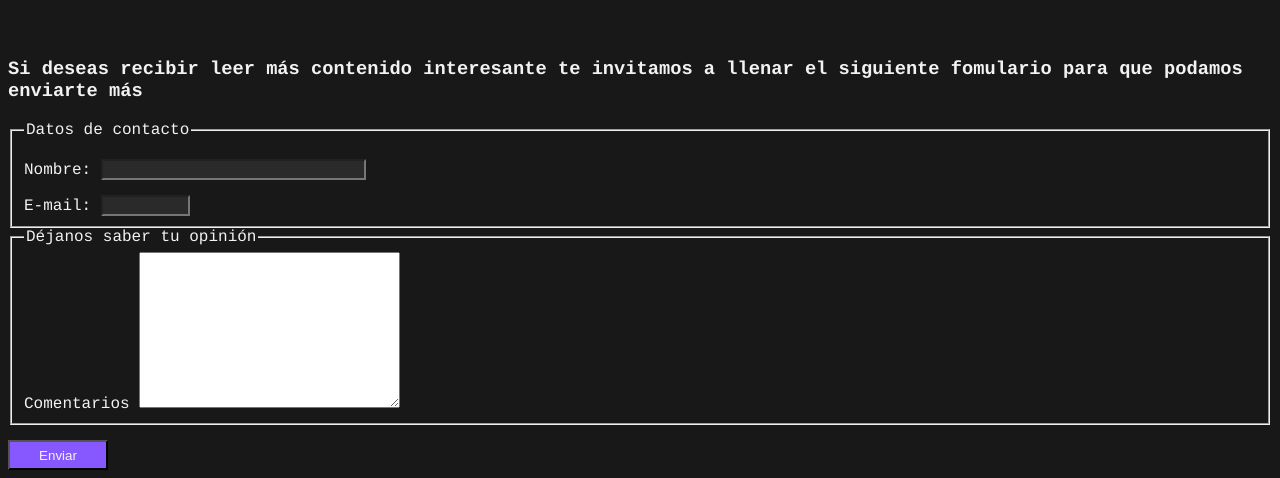
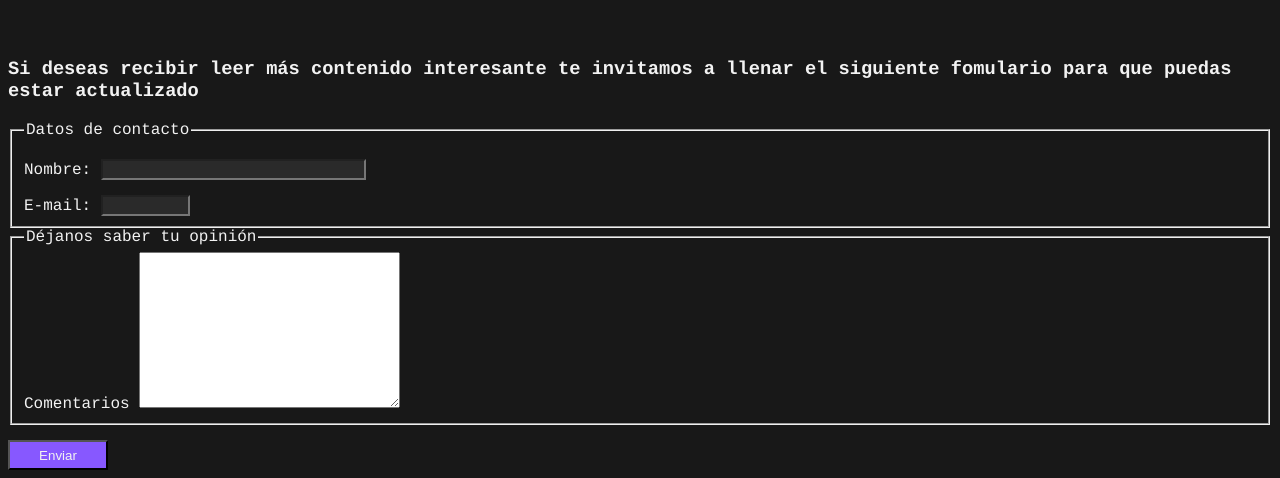
Before and after one commit to marcocarcamo-tech/infotec-webpage-html, a plain HTML site: page src/index.html in a window 1280 px wide. Shown: the part 2979-3457 px from the top of the page. Drawn offline with Linux system fonts and the light colour scheme; grey boxes are pictures that could not be loaded.

Commit message:
cambio minimo en texto

```diff
--- a/src/index.html
+++ b/src/index.html
@@ -100,7 +100,7 @@
         <iframe width="560" height="315" src="https://www.youtube.com/embed/e6e4uElYPyQ" title="YouTube video player" frameborder="0" allow="accelerometer; autoplay; clipboard-write; encrypted-media; gyroscope; picture-in-picture" allowfullscreen></iframe>
     </center>
 
-    <h3>Si deseas recibir leer más contenido interesante te invitamos a llenar el siguiente fomulario para que podamos enviarte más</h3>
+    <h3>Si deseas recibir leer más contenido interesante te invitamos a llenar el siguiente fomulario para que puedas estar actualizado</h3>
     <form action="registrar_datos.php" method="post">
         <form action="registrardatos.php" method="post">
             <fieldset>
```
